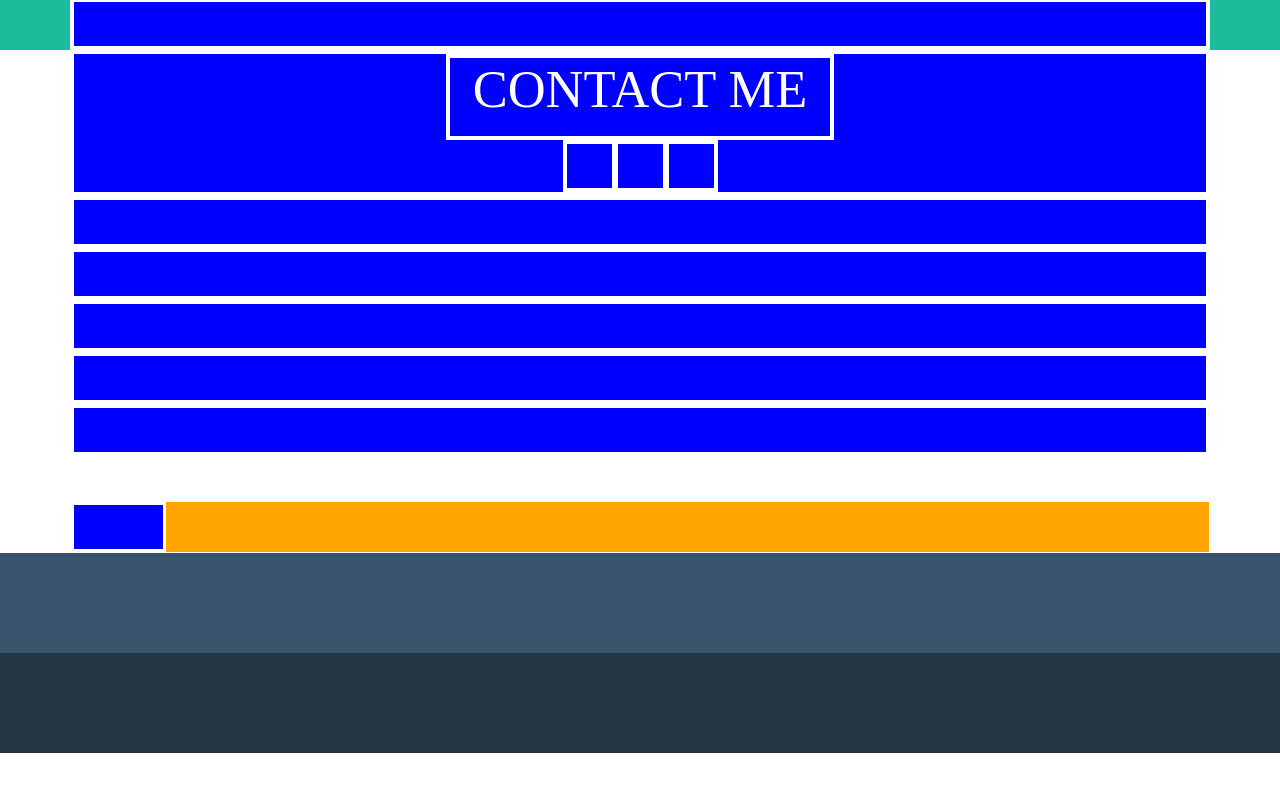
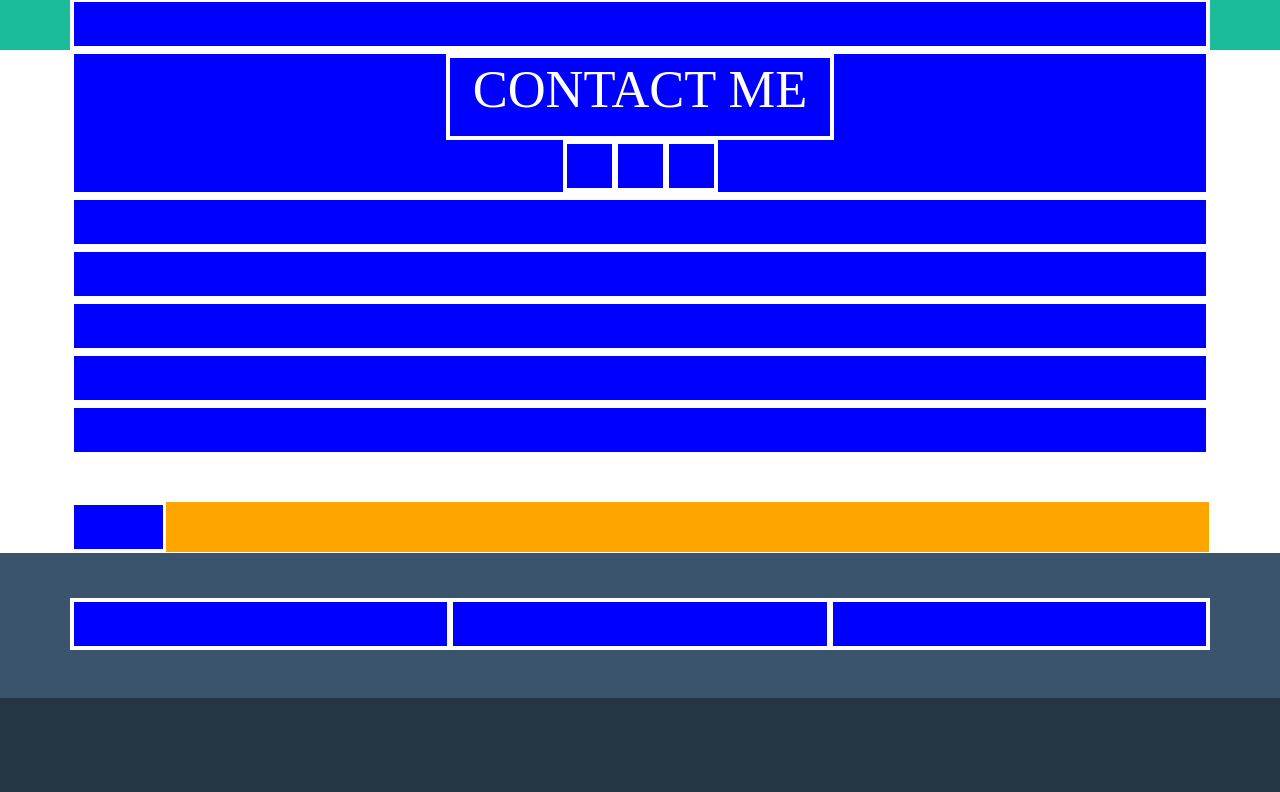
Before and after one commit to ElonaHoxhaj96/html-css-bootstrap-freelancer, a plain HTML site: page index.html in a window 1280 px wide. Shown: the part 1318-2110 px from the top of the page. Before the commit the page ends 2071 px from the top, so only its background shows below. Drawn offline with nearby package versions, Linux system fonts and the light colour scheme.

Commit message:
setting Fifth section: LOCATION... remember to remuve "br"

```diff
--- a/index.html
+++ b/index.html
@@ -155,8 +155,13 @@
         </div>
         <!--Fifth section: LOCATION-->
         <div class="container-fluid bg-light-darkblue">
+            <br>
             <div class="container-md">
-
+                <div class="row">
+                    <div class="col-4"></div>
+                    <div class="col-4"></div>
+                    <div class="col-4"></div>
+                </div>
             </div>
         </div>
     </main>
```
